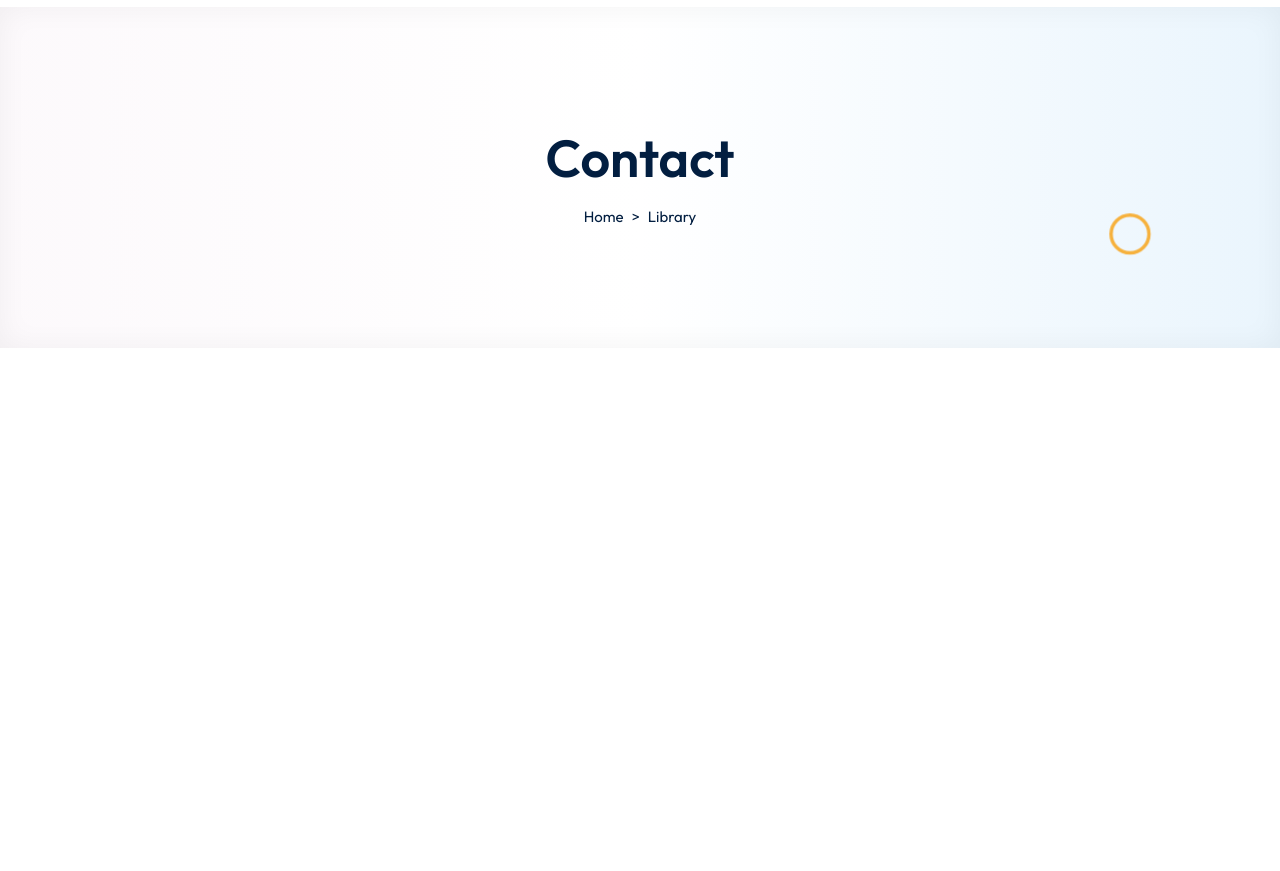
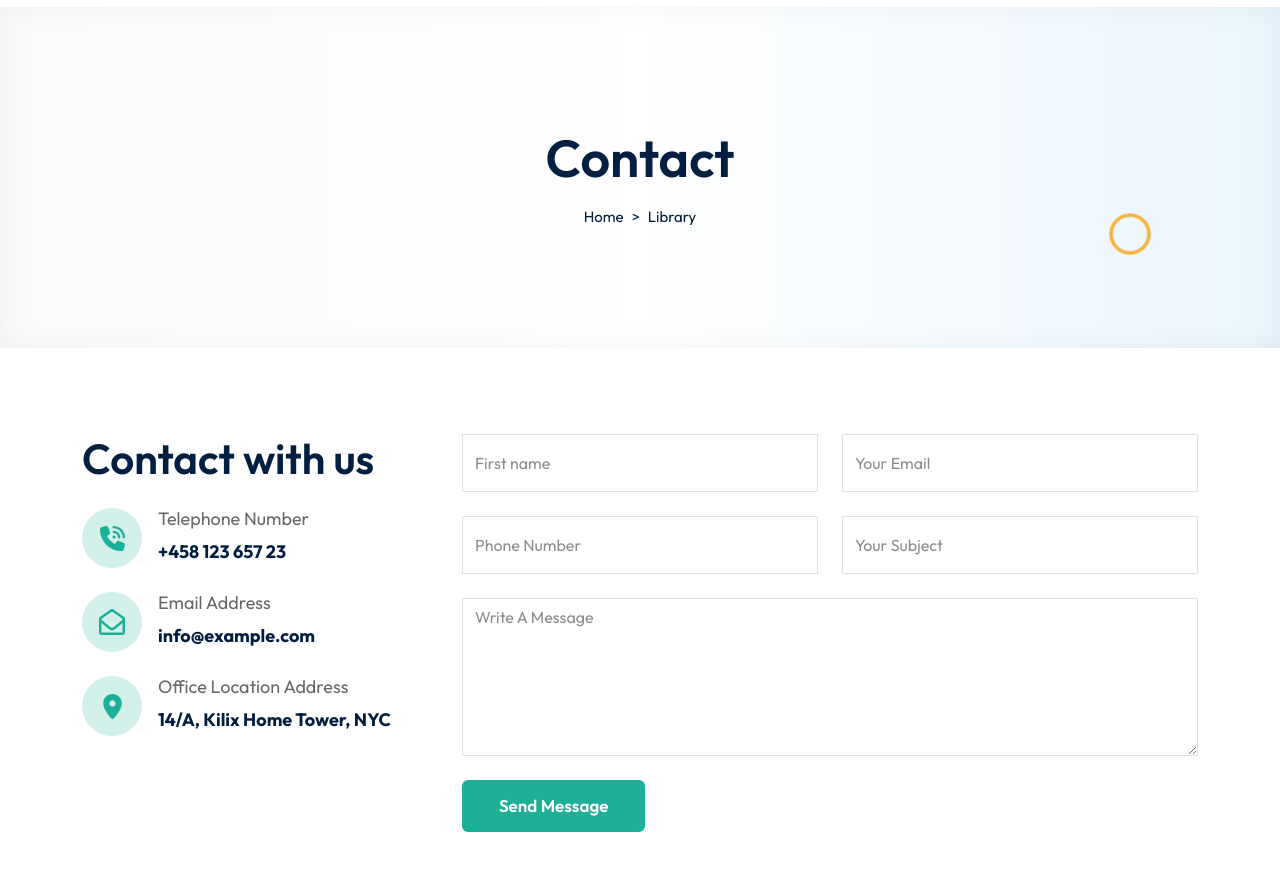
Before and after one commit to rahafashqar/upstudy, a plain HTML site: page contact.html in a window 1280 px wide. Shown: the part 135-1006 px from the top of the page. Before the commit the page ends 800 px from the top, so only its background shows below. Drawn offline with nearby package versions, Linux system fonts and the light colour scheme.

Commit message:
add contact form section to contact page

```diff
--- a/assets/css/main.css
+++ b/assets/css/main.css
@@ -9,7 +9,7 @@ body{
     font-family: var(--primaryFont);
     overflow-x: hidden;
 }
-h3{
+.home h3{
     font-family: var(--subFont);
     font-size: 52px;
 }
@@ -556,3 +556,41 @@ footer .lower_footer .social_icons .social_icon:hover path{
     top: 80px;
     animation: zoom-in-out 7s infinite;
 }
+.contact .contact_form{
+    padding-top: 70px;
+    padding-bottom: 100px;
+}
+.contact .contact_form .contact_with_us{
+    color: #696868;
+}
+.contact .contact_form .contact_with_us h2{
+    font-size: 42px;
+}
+.contact .contact_form .contact_with_us .img{
+    background-color: #D2EFEA;
+    height: 60px;
+    width: 60px;
+}
+.contact .contact_form .contact_with_us h3,
+.contact .contact_form .contact_with_us span
+{
+    font-size: 18px;
+}
+.contact .contact_form form .form-control:focus {
+    border-color: #D2EFEA;
+    box-shadow: 0 0 8px 0.05rem #D2EFEA;
+}
+.contact .contact_form form input::placeholder,
+.contact .contact_form form textarea::placeholder
+{
+    opacity: 0.7;
+}
+.contact .contact_form form .btn{
+    background-color: var(--accent-color);
+    font-size: 17px;
+    padding: 12px 36px;
+    transition: background-color 0.5s;
+}
+.contact .contact_form form .btn:hover{
+    background-color: var(--SecondaryColor);
+}
--- a/assets/css/responsive.css
+++ b/assets/css/responsive.css
@@ -51,6 +51,11 @@
         font-size: 15px;
     }
 }
+@media screen and (max-width: 1000px){
+    .contact .contact_form .contact_with_us h2{
+       font-size: 38px;
+    }
+}
 @media screen and (max-width: 993px){
     .home header .navbar .navbar-collapse {
         background-color: rgba(0, 0, 0, 0.736) !important;
@@ -69,6 +74,14 @@
     }
     .contact .hero h1{
         font-size: 36px;
+    }
+    .contact .contact_form form .submit_btn{
+        margin: auto;
+    }
+}
+@media screen and (max-width: 993px){
+    .contact .contact_form{
+        padding: 50px 0;
     }
 }
 @media screen and (max-width:980px){
@@ -234,6 +247,9 @@
     .hero a.btn{
     top: 610px;
     }
+    .contact .contact_form .contact_with_us h2{
+        font-size: 34px;
+    }
 }
 @media screen and (max-width:358px){
     .intro_section .intro_rotate_red_layer {
--- a/contact.html
+++ b/contact.html
@@ -126,7 +126,7 @@
     </header>
 
     <main>
-        <div class="hero position-relative z-0">
+        <section class="hero position-relative z-0">
             <h1 class="text_secondaryColor pb-3 fw-semibold w_fit_content m-auto">Contact</h1>
             <nav class="w_fit_content m-auto" style="--bs-breadcrumb-divider: '>';" aria-label="breadcrumb">
               <ol class="breadcrumb">
@@ -136,7 +136,73 @@
             </nav>
             <div class="circle_shape border border-4 rounded-circle position-absolute"></div>
             <img class="rhombus_img position-absolute d-none" src="./assets/images/ContactPage/hero/rhombus-shape.webp" alt="">
-        </div>
+        </section>
+        <section class="contact_form">
+          <div class="container-xl">
+            <div class="row">
+             <div class="col-lg-4">
+              <div class="contact_with_us d-lg-block d-flex flex-wrap flex-column align-content-center m-lg-0 mb-3">
+             <h2 class="fw-semibold text_secondaryColor mb-4 w_fit_content">Contact with us</h2>
+             <div class="telephone_number d-flex gap-3 w_fit_content">
+              <div class="phone_img img d-flex justify-content-center flex-wrap align-content-center rounded-circle">
+                <img src="./assets/images/ContactPage/icons/phone-icon.svg" alt="" />
+              </div>
+              <div class="details">
+                <h3 class="fw-normal">Telephone Number</h3>
+                <span class="text_secondaryColor fw-bold">+458 123 657 23</span>
+              </div>
+             </div>
+             <div class="email_address d-flex gap-3 my-4 w_fit_content">
+              <div class="phone_img img d-flex justify-content-center flex-wrap align-content-center rounded-circle">
+                <img src="./assets/images/ContactPage/icons/email-icon.svg" alt="" />
+              </div>
+              <div class="details">
+                <h3 class="fw-normal">Email Address</h3>
+                <span class="text_secondaryColor fw-bold">info@example.com</span>
+              </div>
+             </div>
+             <div class="office_location_address d-flex gap-3 w_fit_content">
+              <div class="phone_img img d-flex justify-content-center flex-wrap align-content-center rounded-circle">
+                <img src="./assets/images/ContactPage/icons/location-icon.svg" alt="" />
+              </div>
+              <div class="details">
+                <h3 class="fw-normal">Office Location Address</h3>
+                <span class="text_secondaryColor fw-bold">14/A, Kilix Home Tower, NYC</span>
+              </div>
+             </div>
+             </div>
+             </div>
+             <div class="col-lg-8">
+              <div class="form mt-lg-0 mt-4">
+              <form method="post">
+              <div class="row g-4">
+                <div class="col-md-6 col-sm-12">
+                  <input type="text" class="form-control rounded-0 py-3 me-5" placeholder="First name" aria-label="First name">
+                </div>
+                <div class="col-md-6 col-sm-12">
+                  <input type="email" class="form-control rounded-0 py-3" placeholder="Your Email" aria-label="Your Email">
+                </div>
+              </div>
+              <div class="row g-4">
+                <div class="col-md-6 col-sm-12">
+                  <input type="tel" class="form-control rounded-0 my-md-4 py-3 mt-4" placeholder="Phone Number" aria-label="Phone Number">
+                </div>
+                <div class="col">
+                  <input type="text" class="form-control rounded-0 my-md-4 py-3 mb-4" placeholder="Your Subject" aria-label="Your Subject">
+                </div>
+              </div>
+              <div class="mb-4">
+                <textarea class="form-control rounded-0" placeholder="Write A Message" rows="6"></textarea>
+              </div>
+              <div class="submit_btn w_fit_content">
+                <input class="btn text-white fw-semibold" type="submit" value="Send Message">
+              </div>
+             </form>
+             </div>
+             </div>
+            </div>
+          </div>
+        </section>
     </main>
 
     <script src="https://cdn.jsdelivr.net/npm/bootstrap@5.3.7/dist/js/bootstrap.bundle.min.js" integrity="sha384-ndDqU0Gzau9qJ1lfW4pNLlhNTkCfHzAVBReH9diLvGRem5+R9g2FzA8ZGN954O5Q" crossorigin="anonymous"></script>
```
Also changed, not shown: assets/images/ContactPage/icons/email-icon.svg (added), assets/images/ContactPage/icons/location-icon.svg (added), assets/images/ContactPage/icons/navbar-icon.svg (deleted), assets/images/ContactPage/icons/phone-icon.svg (added).
